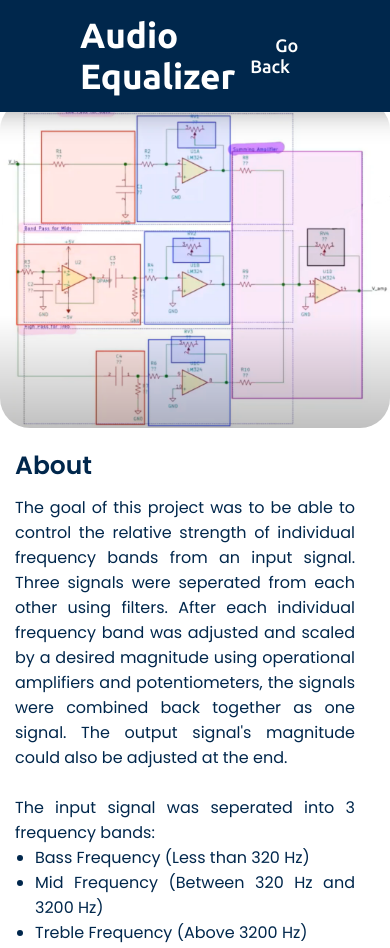
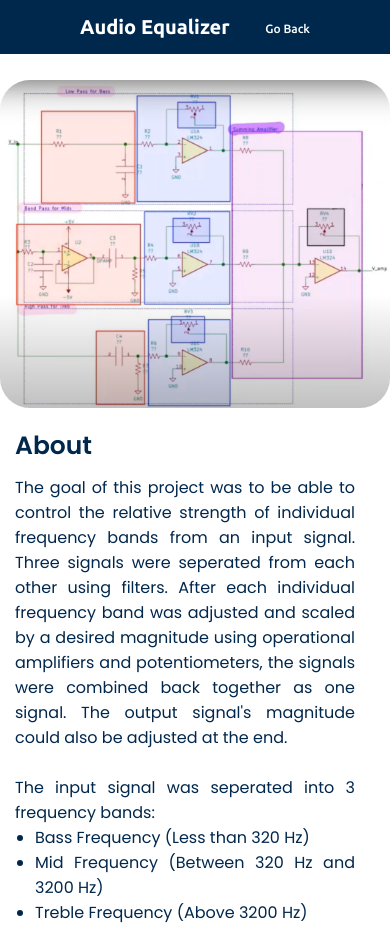
Before and after one commit to ma562/joseph_ma-audio_equalizer, a plain HTML site: page index.html in a window 390 px wide. Shown: the top 948 px of the page. Drawn offline with Linux system fonts and the light colour scheme.

Commit message:
formatting

```diff
--- a/style.css
+++ b/style.css
@@ -224,3 +224,19 @@
 		padding: 15px;
 	}
 }
+
+@media (max-width: 500px) {
+	.top_info {
+		top: 80px;
+	}
+
+	.navbar .logo a{
+		color: #fff;
+		font-size: 20px;
+		font-weight: 600;
+	}
+	.navbar .menu li a{
+		font-size: 12px;
+
+	}
+}
```
